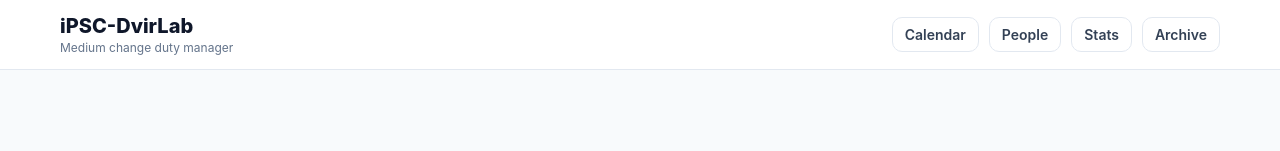
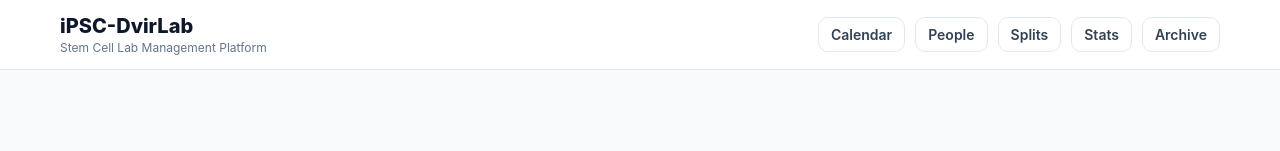
Before and after one commit to yahelshe1924/ipsc-dvirlab, a Next.js app: page /calendar in a window 1280 px wide. Shown: the top 151 px of the page. Built offline with nearby package versions, Linux system fonts and the light colour scheme; no server answers; the database is empty; what @hebcal/core would draw is missing.

Commit message:
layout update

```diff
--- a/src/app/layout.tsx
+++ b/src/app/layout.tsx
@@ -4,7 +4,7 @@ import "./globals.css";
 
 export const metadata: Metadata = {
   title: "iPSC-DvirLab",
-  description: "Lab duty roster for iPSC medium changes",
+  description: "Stem cell lab management platform for duties, passages, tracking, and lab workflows",
 };
 
 export default function RootLayout({
@@ -20,7 +20,7 @@ export default function RootLayout({
             <div style={headerInner}>
               <div style={brandBlock}>
                 <div style={brandTitle}>iPSC-DvirLab</div>
-                <div style={brandSubtitle}>Medium change duty manager</div>
+                <div style={brandSubtitle}>Stem Cell Lab Management Platform</div>
               </div>
 
               <nav style={navStyle}>
@@ -29,6 +29,9 @@ export default function RootLayout({
                 </Link>
                 <Link href="/people" style={navLink}>
                   People
+                </Link>
+                <Link href="/splits" style={navLink}>
+                  Splits
                 </Link>
                 <Link href="/stats" style={navLink}>
                   Stats
```
